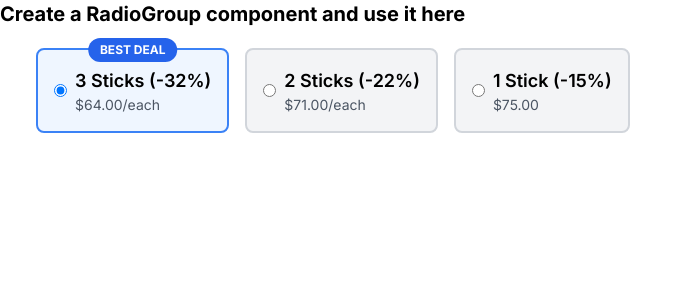
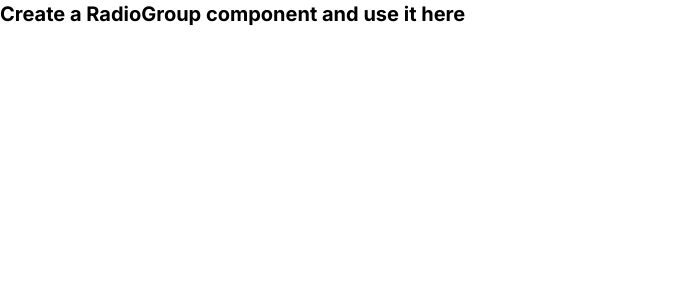
Before and after one commit to zain-adtracktiv/frontend-test, a Next.js app: page / in a window 1280 px wide. Shown: the top 300 px of the page, without its empty margins (0-692 px from the left). Built offline with nearby package versions, Linux system fonts and the light colour scheme.

Commit message:
stick option done1

```diff
--- a/app/components/StickSelection.tsx
+++ /dev/null
@@ -1,55 +0,0 @@
-import React, { useState } from "react";
-interface StickOption {
-  id: string;
-  label: string;
-  price: string;
-  bestDeal: boolean;
-}
-const SticksSelection = ({ options }: { options: StickOption[] }) => {
-  const [selectedOption, setSelectedOption] = useState(options[0].id);
-
-  return (
-    <fieldset className="flex flex-col space-y-4 sm:flex-row sm:space-y-0 sm:space-x-4 m-5">
-      <legend className="sr-only">Select Stick Options</legend>
-      {options.map((option) => (
-        <div
-          key={option.id}
-          className={`p-4 border-2 rounded-lg ${
-            option.id === selectedOption
-              ? "border-blue-500 bg-blue-50"
-              : "border-gray-300 bg-gray-100"
-          } relative`}
-        >
-          {option.bestDeal && (
-            <div className="absolute -top-3 left-1/2 transform -translate-x-1/2 px-3 py-1 bg-blue-600 text-white text-xs rounded-2xl">
-              BEST DEAL
-            </div>
-          )}
-          <div className="flex items-center">
-            <input
-              type="radio"
-              name="sticks"
-              id={option.id}
-              className="form-radio text-blue-600"
-              checked={selectedOption === option.id}
-              onChange={() => setSelectedOption(option.id)}
-              aria-labelledby={`${option.id}-label`}
-            />
-            <label
-              htmlFor={option.id}
-              id={`${option.id}-label`}
-              className="ml-2 cursor-pointer"
-            >
-              <span className="font-semibold text-lg">{option.label}</span>
-              <div className="text-sm font-normal text-gray-600">
-                {option.price}
-              </div>
-            </label>
-          </div>
-        </div>
-      ))}
-    </fieldset>
-  );
-};
-
-export default SticksSelection;
--- a/app/page.tsx
+++ b/app/page.tsx
@@ -1,16 +1,7 @@
-"use client";
-import SticksSelection from "./components/StickSelection";
-
 export default function Home() {
-  const stickOptions = [
-    { id: 'three-sticks', label: '3 Sticks (-32%)', price: '$64.00/each', bestDeal: true },
-    { id: 'two-sticks', label: '2 Sticks (-22%)', price: '$71.00/each', bestDeal: false },
-    { id: 'one-stick', label: '1 Stick (-15%)', price: '$75.00', bestDeal: false },
-  ];
   return (
     <div className="text-xl font-bold">
       Create a RadioGroup component and use it here
-      <SticksSelection options={stickOptions} />
     </div>
   );
 }
```
